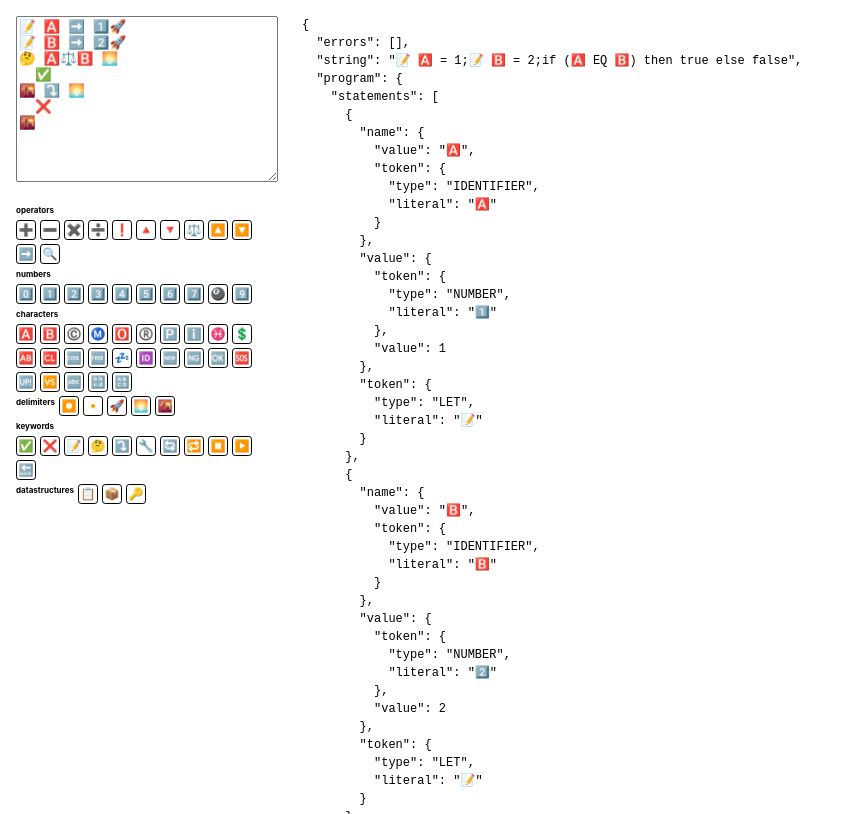
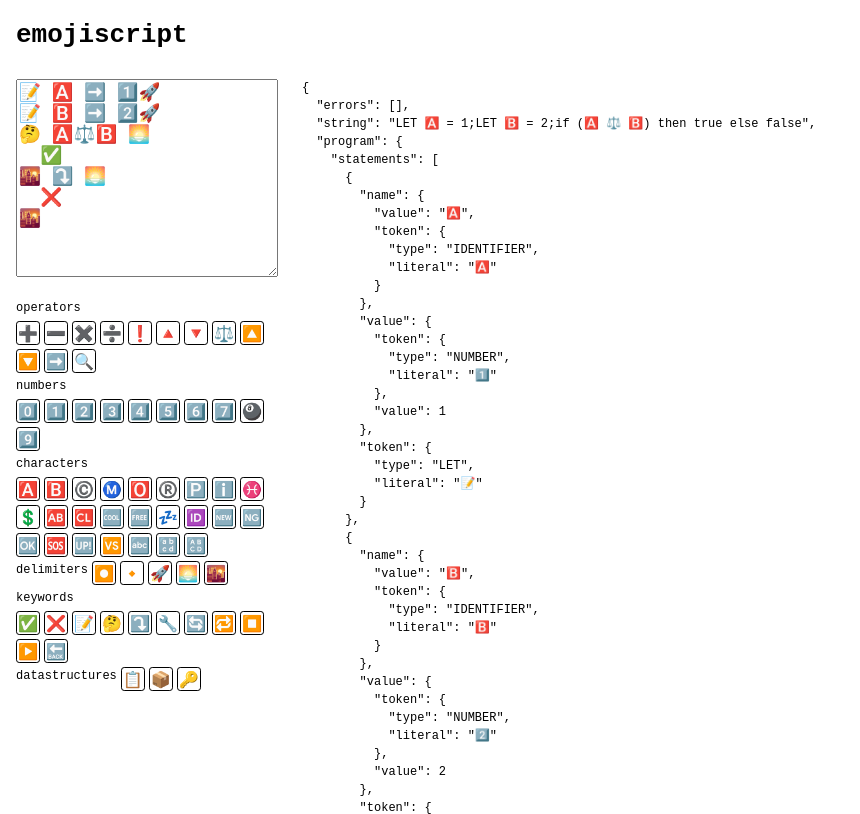
Before and after one commit to pennane/emojiscript, a website built with Vite: page index.html in a window 1280 px wide. Shown: the top 814 px of the page, without its empty margins (0-860 px from the left). Built offline with nearby package versions, Linux system fonts and the light colour scheme.

Commit message:
chore: vanity changes

```diff
--- a/src/emojiscript/ast/ast.ts
+++ b/src/emojiscript/ast/ast.ts
@@ -59,7 +59,7 @@ export interface LetStatement extends Statement {
 function letStatementString(this: LetStatement) {
   let out = ''
 
-  out += this.token.literal + ' '
+  out += this.token.type + ' '
   out += this.name.string()
   out += ' = '
 
--- a/src/emojiscript/parser/parser.ts
+++ b/src/emojiscript/parser/parser.ts
@@ -285,7 +285,7 @@ export class Parser {
       infixExpressionToken,
       left,
       right,
-      infixExpressionToken.type
+      infixExpressionToken.literal
     )
   }
 
--- a/src/main.ts
+++ b/src/main.ts
@@ -12,6 +12,12 @@ const DEFAULT_VALUE = `📝 🅰️ ➡️ 1️⃣🚀
 `
 
 const app = document.querySelector<HTMLDivElement>('#app')!
+
+const title = document.createElement('h1')
+title.textContent = 'emojiscript'
+
+const header = document.createElement('header')
+const main = document.createElement('main')
 
 const left = document.createElement('div')
 const right = document.createElement('div')
@@ -33,7 +39,12 @@ left.appendChild(input)
 left.appendChild(keyboard)
 right.appendChild(output)
 
-app.appendChild(left)
-app.appendChild(right)
+header.appendChild(title)
+
+main.appendChild(left)
+main.appendChild(right)
+
+app.appendChild(header)
+app.appendChild(main)
 
 repl.evaluate(input.value)
--- a/src/style.css
+++ b/src/style.css
@@ -11,17 +11,30 @@
 
 #app {
   display: flex;
+  flex-direction: column;
   gap: 0.5rem;
   flex-wrap: wrap;
 }
 
+main {
+  display: flex;
+  gap: 0.5rem;
+  flex-wrap: wrap;
+}
+
+h1 {
+  font-family: monospace;
+  margin: 0.5rem;
+}
+
 .input {
   width: 16rem;
-  height: 10rem;
+  height: 12rem;
   min-height: 4rem;
   min-width: 12rem;
   max-width: 32rem;
   margin: 0.5rem;
+  font-size: 1.1rem;
 }
 
 .output {
@@ -53,14 +66,16 @@
 
 .keyboard h4 {
   margin: 0;
-  font-size: 0.5rem;
+  font-size: 0.75rem;
   display: inline;
+  font-family: monospace;
+  font-weight: 300;
 }
 .keyboard button {
   display: inline-flex;
-  font-size: 0.75rem;
-  height: 1.25rem;
-  width: 1.25rem;
+  font-size: 1rem;
+  height: 1.5rem;
+  width: 1.5rem;
   margin: 0;
   justify-content: center;
   align-items: center;
```
